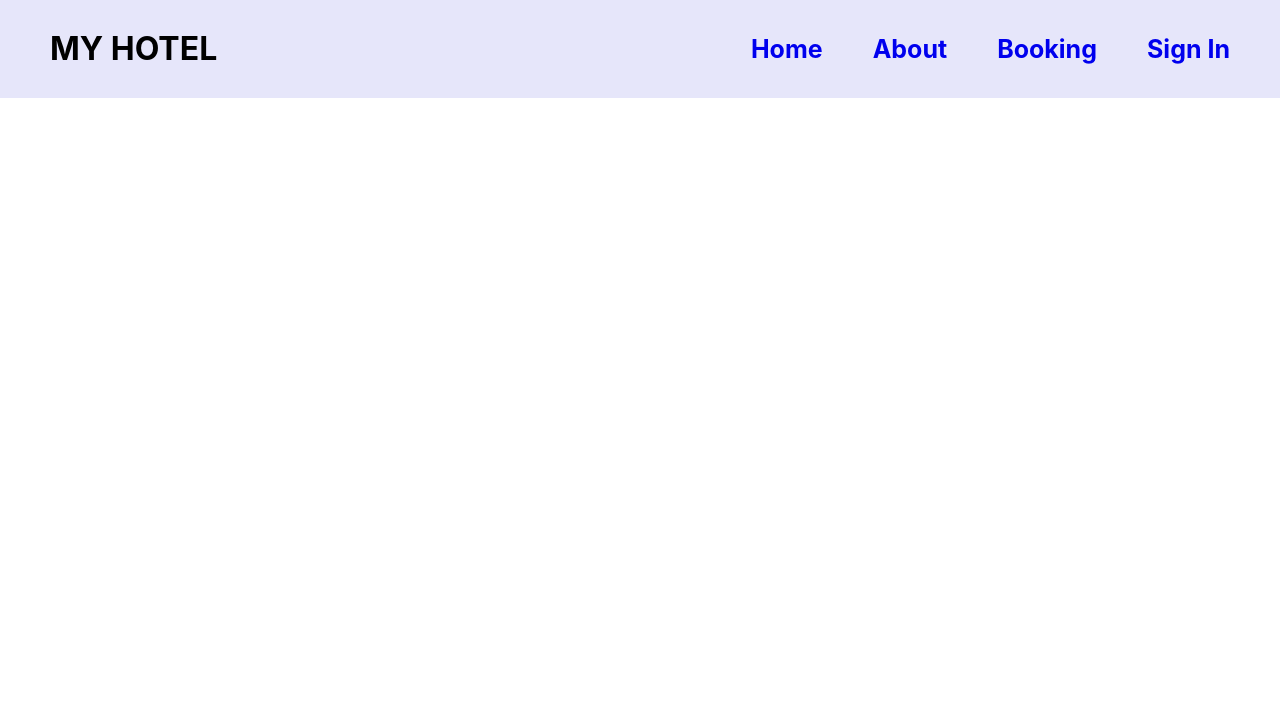
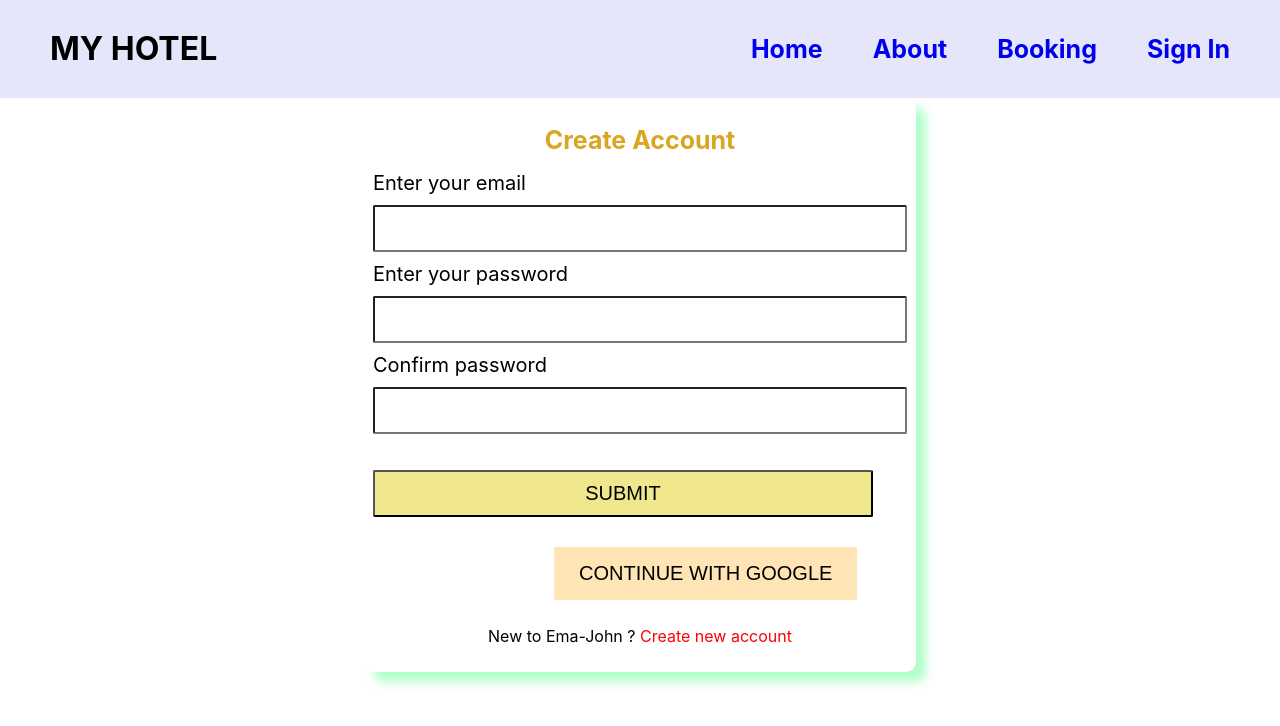
Before and after one commit to Shihab2022/hotel-project-with-firebase, a React (Create React App) app: page /register in a window 1280 px wide. Shown: the top 726 px of the page. Built offline with nearby package versions, Linux system fonts and the light colour scheme.

Commit message:
create register page

```diff
--- a/src/App.js
+++ b/src/App.js
@@ -3,6 +3,7 @@ import './App.css';
 import BookingRooms from './Componant/BookingRooms/BookingRooms';
 import Header from './Componant/Header/Header';
 import Home from './Componant/Home/Home';
+import Register from './Componant/Register/Register';
 import SingIn from './Componant/SingIn/SingIn';
 
 function App() {
@@ -11,8 +12,9 @@ function App() {
        <Header></Header>
       <Routes>
         <Route path="/" element={<Home></Home>}></Route>
-        <Route path='/signIn' element={<SingIn></SingIn>}></Route>
+        <Route path='/signIn:id' element={<SingIn></SingIn>}></Route>
         <Route path='/bookingRooms' element={<BookingRooms></BookingRooms>}></Route>
+        <Route path='/register' element={<Register></Register>}></Route>
       </Routes>
 
     </div>
--- /dev/null
+++ b/src/Componant/Register/Register.js
@@ -0,0 +1,80 @@
+import React, { useState } from 'react';
+import { useCreateUserWithEmailAndPassword, useSignInWithGoogle } from 'react-firebase-hooks/auth';
+import { Link, useLocation, useNavigate } from 'react-router-dom';
+import auth from '../../firebase.init';
+
+const Register = () => {
+    const [email, setEmail] = useState("");
+    const [password, setPassword] = useState("");
+    const [conPassword, setConPassword] = useState("");
+
+    const navigate = useNavigate();
+    const location = useLocation();
+    const from = location.state?.from?.pathname || "/";
+
+    const [createUserWithEmailAndPassword, user, loading, error] =
+      useCreateUserWithEmailAndPassword(auth);
+    const [signInWithGoogle] = useSignInWithGoogle(auth);
+
+    const handleEmail = (e) => {
+      setEmail(e.target.value);
+    };
+
+    const handlePassword = (e) => {
+      setPassword(e.target.value);
+    };
+    const handleConPassword = (e) => {
+      setConPassword(e.target.value);
+    };
+
+    const handelSubmit = (e) => {
+      e.preventDefault();
+
+      if(password !==conPassword) {
+          return;
+      }
+      createUserWithEmailAndPassword(email, password);
+    };
+    const handleWidthGoogle = () => {
+      signInWithGoogle();
+    };
+    console.log(user);
+    if (user) {
+      navigate(from, { replace: true });
+    }
+    return (
+        <div className="form-container">
+        <h1 className="form-title">Create Account</h1>
+        <div className="form-body">
+          <form onSubmit={handelSubmit}>
+            <div>
+              <label htmlFor="Enter your email">Enter your email</label> <br />
+              <input onBlur={handleEmail} type="email" required />
+            </div>
+            <label htmlFor="Enter your password">Enter your password</label>{" "}
+            <br />
+            <input onBlur={handlePassword} type="password" required />
+            <br />
+            <label htmlFor="Enter your password">Confirm password</label>{" "}
+            <br />
+            <input onBlur={handleConPassword} type="password" required />
+            <p>{loading ? "Please wait..." : ""}</p>
+            <p style={{color:'red'}}>{error?.message}</p>
+            <input type="submit" className="submit-btn" value="SUBMIT" />
+          </form>
+        </div>
+        <button onClick={handleWidthGoogle} className="google-btn">
+          CONTINUE WITH GOOGLE
+        </button>
+        <p style={{ textAlign: "center" }}>
+          New to Ema-John ?
+          <Link style={{ color: "red", textDecoration: "none" }} to="/signIn:id">
+            {" "}
+            Create new account
+          </Link>{" "}
+        </p>
+      </div>
+    );
+};
+
+export default Register;
--- a/src/Componant/Room/Room.js
+++ b/src/Componant/Room/Room.js
@@ -2,14 +2,14 @@ import React from 'react';
 import { Link } from 'react-router-dom';
 import './Room.css'
 const Room = ({room}) => {
-    const {name,picture,about}=room
+    const {name,picture,about,id}=room
     return (
         <div className="room">
              <img src={picture} alt="hotelImage" />
        <div className="details">
        <h2>{name}</h2>
            <p>{about.slice(0,300)}</p>
-          <Link  to='/signIn'>Booking</Link>
+          <Link  to={`/signIn${id}`}>Booking</Link>
        </div>
         </div>
     );
--- a/src/Componant/SingIn/SingIn.css
+++ b/src/Componant/SingIn/SingIn.css
@@ -35,3 +35,10 @@
    padding:12px 18px;
 
 }
+.google-btn{
+    margin: 20px 0 10px 170px;
+    font-size:20px;
+    padding:15px 25px;
+    background-color:moccasin;
+    border:none !important;
+}
--- a/src/Componant/SingIn/SingIn.js
+++ b/src/Componant/SingIn/SingIn.js
@@ -1,40 +1,45 @@
 import React, { useState } from "react";
-import { Link } from "react-router-dom";
+import { Link, useLocation, useNavigate } from "react-router-dom";
 import "./SingIn.css";
-import { useCreateUserWithEmailAndPassword } from 'react-firebase-hooks/auth';
-import auth from '../../firebase.init'
-
+import {
+  useCreateUserWithEmailAndPassword,
+  useSignInWithGoogle,
+} from "react-firebase-hooks/auth";
+import auth from "../../firebase.init";
 
 const SingIn = () => {
+  const [email, setEmail] = useState("");
+  const [password, setPassword] = useState("");
 
-const [email,setEmail] =useState('')
-const [password,setPassword] =useState('')
-// const [error,setError]=useState('')
-const [
-    createUserWithEmailAndPassword,
-    user,
-    loading,
-    error,
-  ] = useCreateUserWithEmailAndPassword(auth);
+  const navigate = useNavigate();
+  const location = useLocation();
+  const from = location.state?.from?.pathname || "/";
 
-const handleEmail =e=>{
+  const [createUserWithEmailAndPassword, user, loading, error] =
+    useCreateUserWithEmailAndPassword(auth);
+  const [signInWithGoogle] = useSignInWithGoogle(auth);
+
+  const handleEmail = (e) => {
     setEmail(e.target.value);
-}
+  };
 
-const handlePassword =e=>{
+  const handlePassword = (e) => {
     setPassword(e.target.value);
-}
+  };
 
-const handelSubmit=e=>{
+  const handelSubmit = (e) => {
     e.preventDefault();
-    createUserWithEmailAndPassword(email,password)
-
-}
-console.log(user)
-
+    createUserWithEmailAndPassword(email, password);
+  };
+  const handleWidthGoogle = () => {
+    signInWithGoogle();
+  };
+  if (user) {
+    navigate(from, { replace: true });
+  }
   return (
     <div className="form-container">
-      <h1 className="form-title">SIGN IN</h1>
+      <h1 className="form-title">LOGIN</h1>
       <div className="form-body">
         <form onSubmit={handelSubmit}>
           <div>
@@ -44,15 +49,21 @@ console.log(user)
           <label htmlFor="Enter your password">Enter your password</label>{" "}
           <br />
           <input onBlur={handlePassword} type="password" required />
-          <p>
-            Login <Link to="/">Login</Link>{" "}
-          </p>
-
-         <p>{loading ? 'Please wait...' : ''}</p>
-          <p>{error}</p>
+          <p>{loading ? "Please wait..." : ""}</p>
+          <p>{error?.message}</p>
           <input type="submit" className="submit-btn" value="SUBMIT" />
         </form>
       </div>
+      <button onClick={handleWidthGoogle} className="google-btn">
+        CONTINUE WITH GOOGLE
+      </button>
+      <p style={{ textAlign: "center" }}>
+        New to Ema-John ?
+        <Link style={{ color: "red", textDecoration: "none" }} to="/register">
+          {" "}
+          Create new account
+        </Link>{" "}
+      </p>
     </div>
   );
 };
```
Also changed, not shown: src/Componant/Register/Register.css (added).
